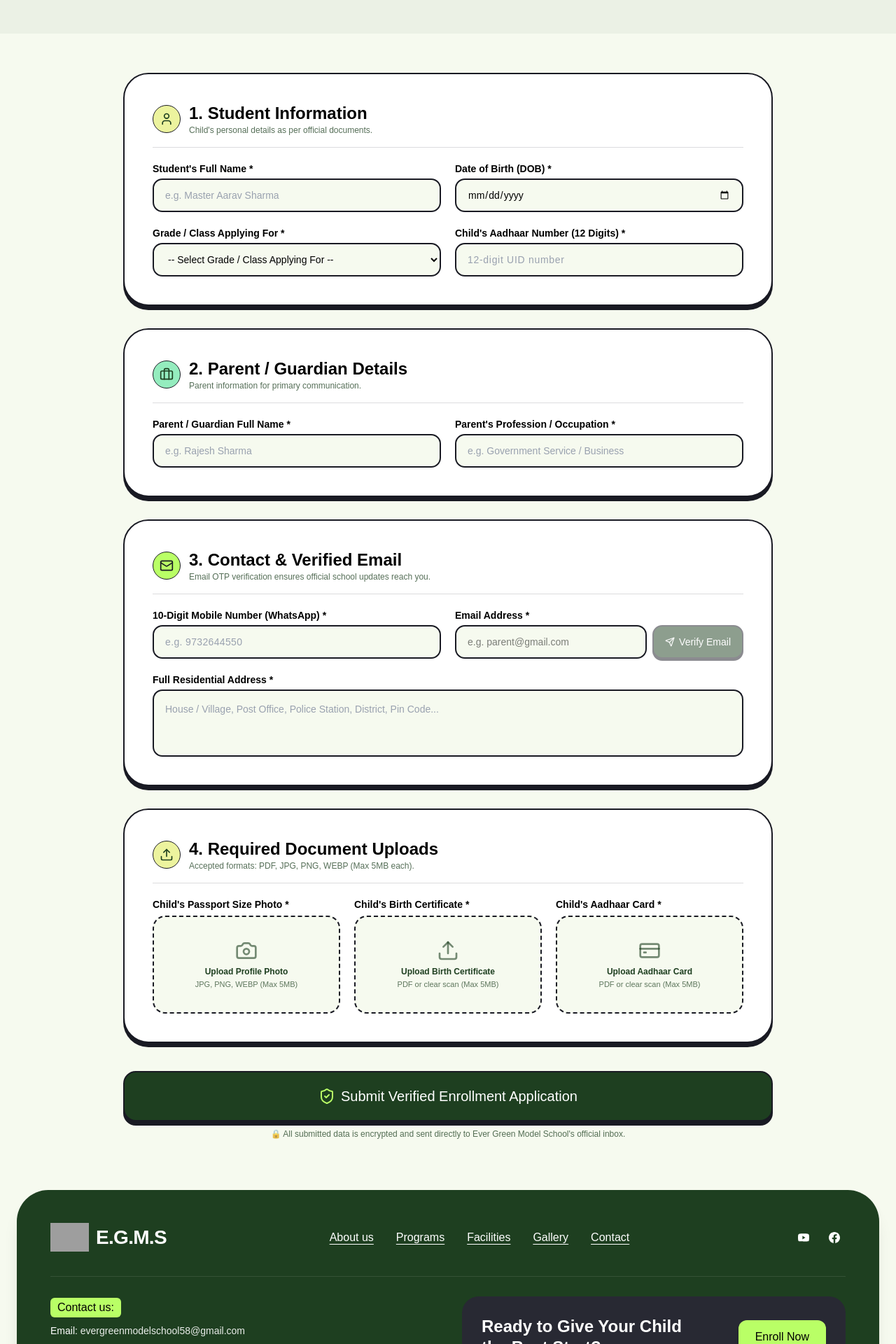
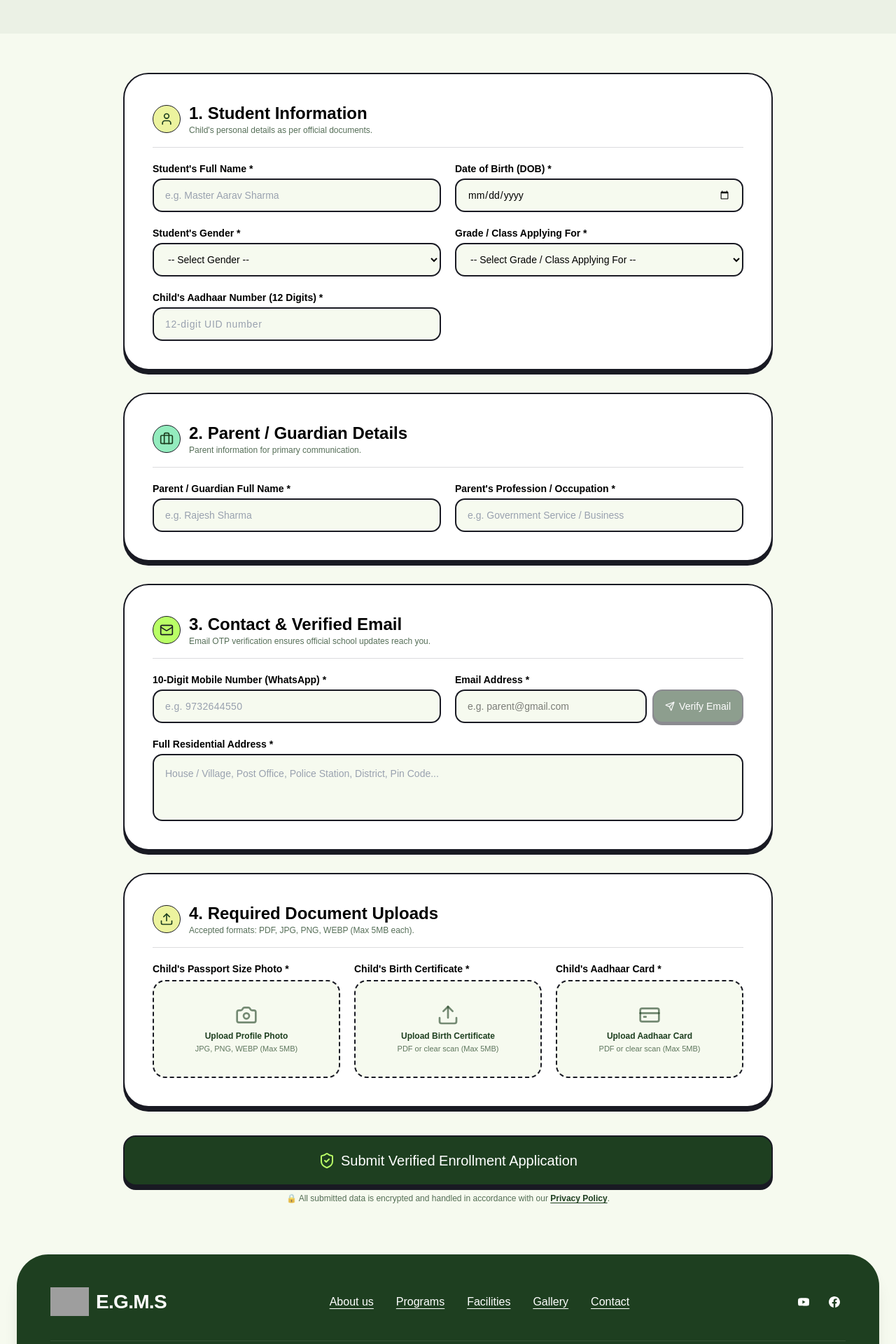
Before and after one commit to flameboy-dev/EGMS, a React (Vite) app in the folder frontend/: page /enroll in a window 1280 px wide. Shown: the part 279-2199 px from the top of the page at 70% size. Built offline with nearby package versions, Linux system fonts and the light colour scheme; no server answers; grey boxes are pictures that could not be loaded.

Commit message:
feat(enrollment): add student gender selection to form and backend schema

```diff
--- a/frontend/src/landing_page/enroll/EnrollPage.jsx
+++ b/frontend/src/landing_page/enroll/EnrollPage.jsx
@@ -31,6 +31,7 @@ function EnrollPage() {
   const [formData, setFormData] = useState({
     studentName: '',
     dob: '',
+    gender: '',
     studentClass: '',
     studentAadhaar: '',
     guardianName: '',
@@ -220,6 +221,11 @@ function EnrollPage() {
       return;
     }
 
+    if (!formData.gender) {
+      setFormError("Please select the student's gender.");
+      return;
+    }
+
     if (!/^\d{12}$/.test(formData.studentAadhaar.trim())) {
       setFormError("Student's Aadhaar Number must be exactly 12 numeric digits.");
       return;
@@ -256,6 +262,7 @@ function EnrollPage() {
       const bodyFormData = new FormData();
       bodyFormData.append('studentName', formData.studentName.trim());
       bodyFormData.append('dob', formData.dob);
+      bodyFormData.append('gender', formData.gender);
       bodyFormData.append('studentClass', formData.studentClass);
       bodyFormData.append('studentAadhaar', formData.studentAadhaar.trim());
       bodyFormData.append('guardianName', formData.guardianName.trim());
@@ -331,6 +338,7 @@ function EnrollPage() {
                 <FileCheck className="h-4 w-4 text-[#1E3F20]" />
                 <span>Application Summary & Reference:</span>
               </div>
+              <p>• Student: {formData.studentName} ({formData.gender}, DOB: {formData.dob})</p>
               <p>• Guardian: {formData.guardianName} ({formData.guardianOccupation})</p>
               <p>• Verified Email: {formData.email}</p>
               <p>• Phone: {formData.mobileNumber}</p>
@@ -398,6 +406,26 @@ function EnrollPage() {
                     onChange={handleInputChange}
                     className="h-11 sm:h-12 w-full rounded-xl border-2 border-[#191A23] bg-[#F6FAEF] px-3.5 sm:px-4 font-poppins text-xs sm:text-sm text-[#000000] outline-none transition-all focus:border-[#1E3F20] focus:bg-white cursor-pointer"
                   />
+                </div>
+
+                {/* Gender */}
+                <div className="flex flex-col space-y-1">
+                  <label htmlFor="gender" className="font-poppins text-xs font-semibold text-[#000000] sm:text-sm">
+                    Student's Gender *
+                  </label>
+                  <select
+                    id="gender"
+                    name="gender"
+                    required
+                    value={formData.gender}
+                    onChange={handleInputChange}
+                    className="h-11 sm:h-12 w-full rounded-xl border-2 border-[#191A23] bg-[#F6FAEF] px-3.5 sm:px-4 font-poppins text-xs sm:text-sm text-[#000000] outline-none transition-all focus:border-[#1E3F20] focus:bg-white cursor-pointer"
+                  >
+                    <option value="" disabled>-- Select Gender --</option>
+                    <option value="Boy (Male)">Boy (Male)</option>
+                    <option value="Girl (Female)">Girl (Female)</option>
+                    <option value="Other">Other</option>
+                  </select>
                 </div>
 
                 {/* Class / Grade Applying For */}
@@ -840,7 +868,10 @@ function EnrollPage() {
               </button>
 
               <p className="mt-2.5 text-center font-poppins text-[11px] sm:text-xs text-[#1E3F20]/75">
-                🔒 All submitted data is encrypted and sent directly to Ever Green Model School's official inbox.
+                🔒 All submitted data is encrypted and handled in accordance with our{' '}
+                <Link to="/privacy" className="font-semibold text-[#1E3F20] underline underline-offset-2 hover:text-[#000000]">
+                  Privacy Policy
+                </Link>.
               </p>
             </div>
           </form>
```
Also changed, not shown: 1 other file (tests, documents, lock files or other folders).
